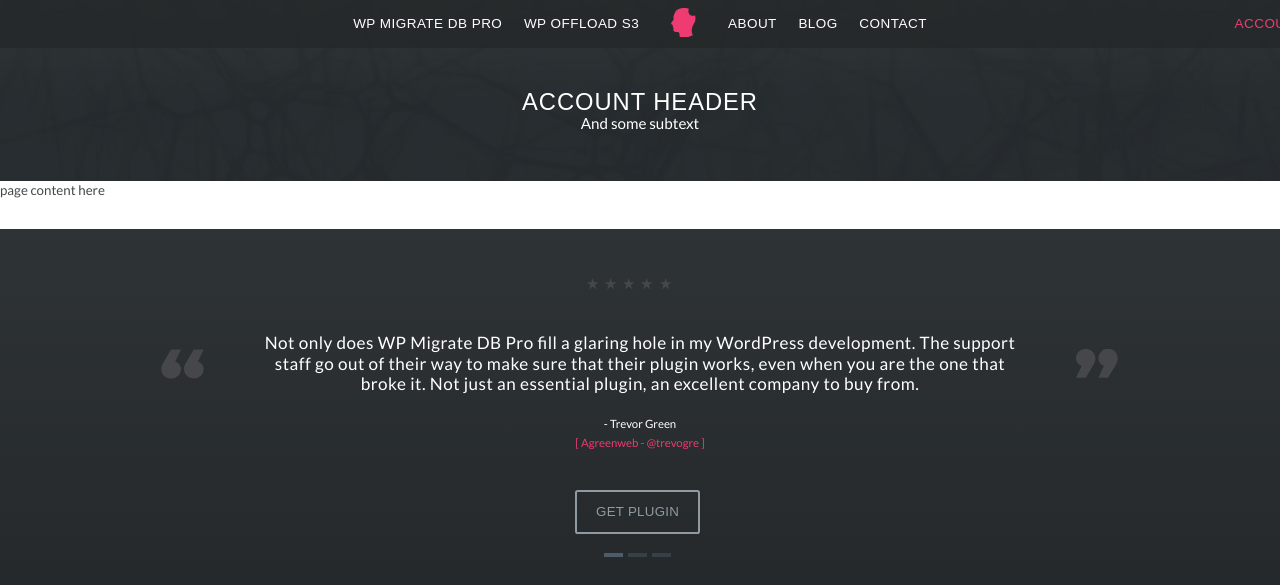
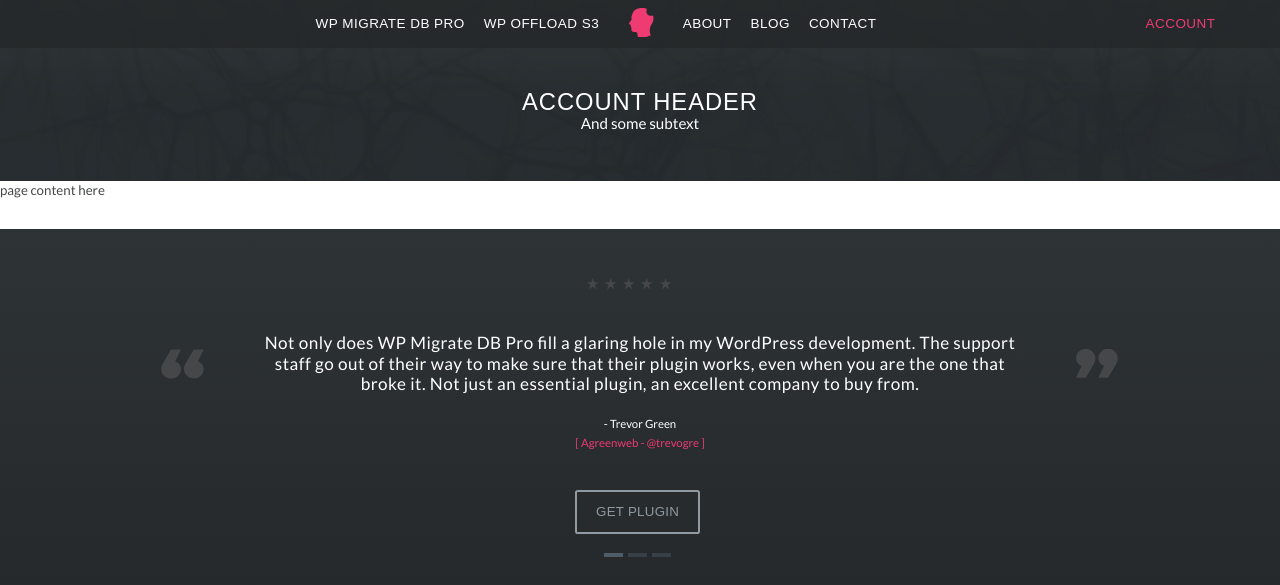
Before and after one commit to deliciousbrains/new-site, a PHP site: page /account.php in a window 1280 px wide. Shown: the top 585 px of the page. Run offline with PHP 8.4, Linux system fonts and the light colour scheme; some libraries are stand-ins or nearby versions.

Commit message:
homepage animations and Account layout

```diff
--- a/assets/scss/layout/_navigation.scss
+++ b/assets/scss/layout/_navigation.scss
@@ -58,6 +58,16 @@
 	list-style: none;
 	width: 100%;
 	max-width: $max-width;
+	display: flex;
+	justify-content: center;
+
+	&::before {
+		display: block;
+		width: 1px;
+		height: 1px;
+		content: '';
+		margin-right: auto;
+	}
 
 	@include e(item) {
 		margin: 0;
@@ -102,14 +112,7 @@
 		}
 
 		@include m(account) {
-			@include bp(md) {
-				position: absolute;
-				right: 5%;
-			}
-			@include bp(lg) {
-				right: auto;
-				left: 100%;
-			}
+			margin-left: auto;
 		}
 
 		@include m(button) {
@@ -378,6 +381,9 @@
   width: 100%;
   display: block;
   list-style: none;
+  @include bp(md) {
+  	display: flex;
+  }
 }
 
 .js .nav-collapse {
--- a/assets/scss/pages/_home.scss
+++ b/assets/scss/pages/_home.scss
@@ -199,7 +199,7 @@
 
 		animation-name: fadeIn;
 		animation-duration: 1s;
-		animation-delay: 1.9s;
+		animation-delay: 1.2s;
 		animation-fill-mode: forwards;
 
 		@include bp(md) {
```
Also changed, not shown: assets/css/main.css, assets/css/main.min.css.
